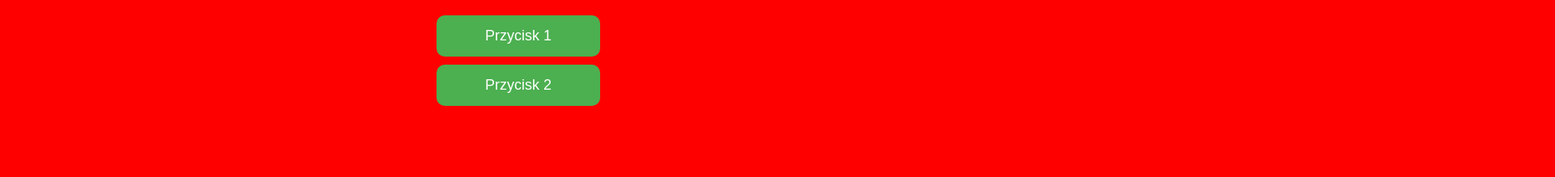
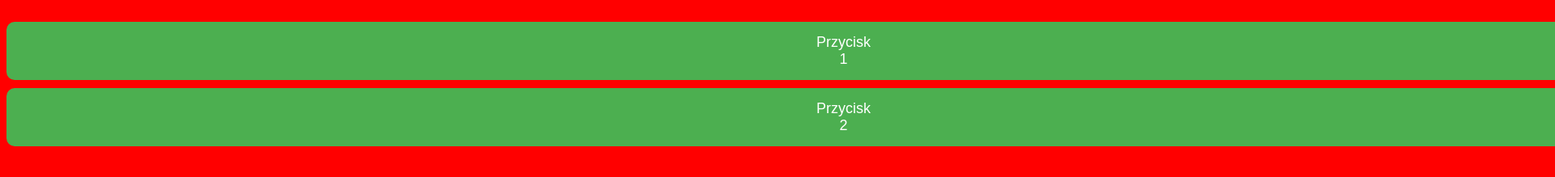
Before and after one commit to texmatic/test, a plain HTML site: page index.html in a window 1280 px wide. Shown: the part 61-280 px from the top of the page at 81% size, 1920 px wide, since content can reach past the window. Drawn offline with Linux system fonts and the light colour scheme.

Commit message:
Add files via upload

```diff
--- a/index.html
+++ b/index.html
@@ -11,13 +11,13 @@
         }
 
         .button-container {
-            margin-top: 20px; /* Odstęp od góry */
+            margin-top: 30px; /* Odstęp od góry */
         }
 
         .button-container button {
             display: block; /* Ustawienie jako bloki, aby były pod sobą */
             margin: 10px auto; /* Wyśrodkowanie w pionie i poziomie */
-            padding: 15px 60px; /* Rozmiar przycisków */
+            padding: 15px 1000px; /* Rozmiar przycisków */
             font-size: 18px; /* Rozmiar czcionki */
             background-color: #4CAF50; /* Kolor tła */
             color: white; /* Kolor tekstu */
```
